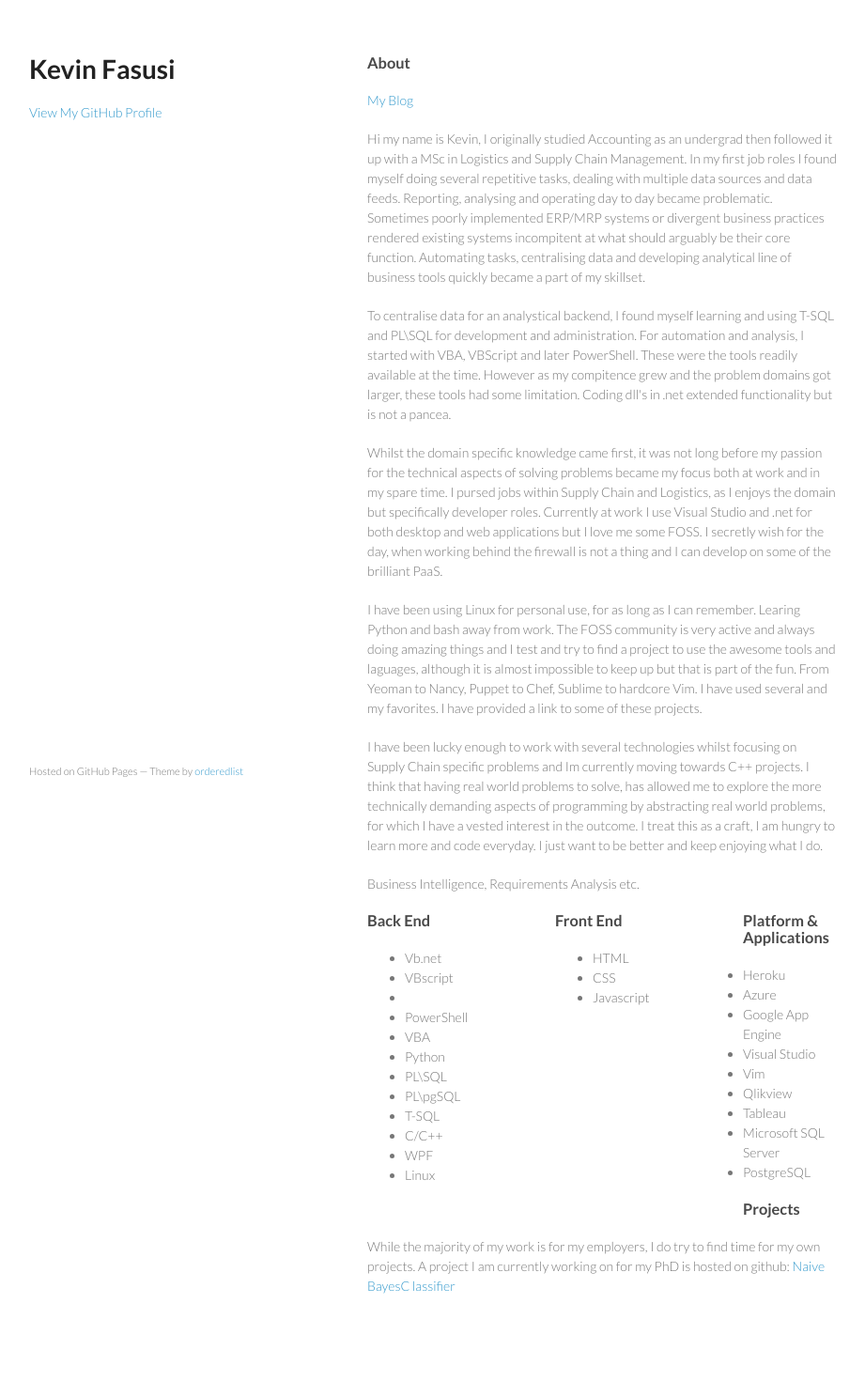
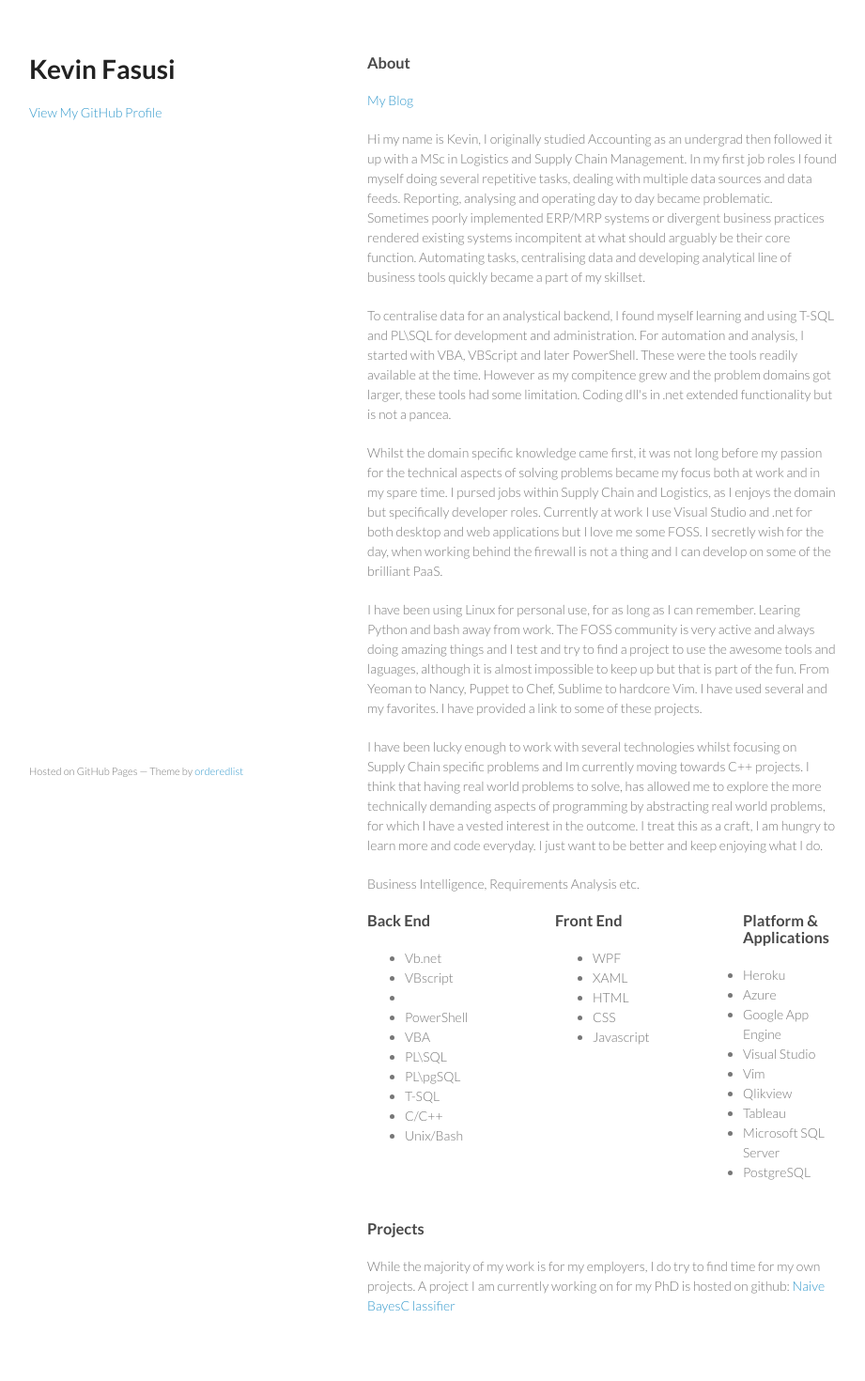
Before and after one commit to KevinFasusi/KevinFasusi.github.io, a Jekyll site: the page index.html, which Jekyll copies as it is, in a window 1280 px wide. Shown: the whole page at 94% size, without its empty margins (179-1100 px from the left). Built offline with Jekyll 4.4.1, drawn with Linux system fonts in a browser that asks for light colours; before the commit the page ends 1449 px from its top, so only the background shows below that.

```diff
--- a/index.html
+++ b/index.html
@@ -52,13 +52,11 @@
       <li>VBscript<li>
       <li>PowerShell</li>
       <li>VBA</li>
-      <li>Python</li>
       <li>PL\SQL</li>
       <li>PL\pgSQL</li>
       <li>T-SQL</li>
       <li>C/C++</li>
-      <li>WPF</li>
-      <li>Linux</li>
+      <li>Unix/Bash</li>
     </ul>
 </div>
 
@@ -69,6 +67,8 @@
 </h3>
 
   <ul>
+  <li>WPF</li>
+  <li>XAML</li>
     <li>HTML</li>
     <li>CSS</li>
     <li>Javascript</li>
@@ -77,6 +77,7 @@
 <div class="box2">
 <h3>
 <a id="designer-templates" class="anchor" href="#designer-templates" aria-hidden="true"><span class="octicon octicon-link"></span></a>
+
   Platform &amp; Applications
 </h3>
 
@@ -92,12 +93,11 @@
     <li>PostgreSQL</li>
   </ul>
 </div>
-
-<div id >
+<div>
+<br/>
 <h3>Projects</h3>
 <p>While the majority of my work is for my employers, I do try to find time for my own projects. A project I am currently working on for my PhD is hosted on github: <a href="https://github.com/KevinFasusi/NaiveBayesDocumentClassifier">Naive BayesC lassifier</a> </p>
 </div>
-
       </section>
       <footer>
         <p><small>Hosted on GitHub Pages &mdash; Theme by <a href="https://github.com/orderedlist">orderedlist</a></small></p>
```
